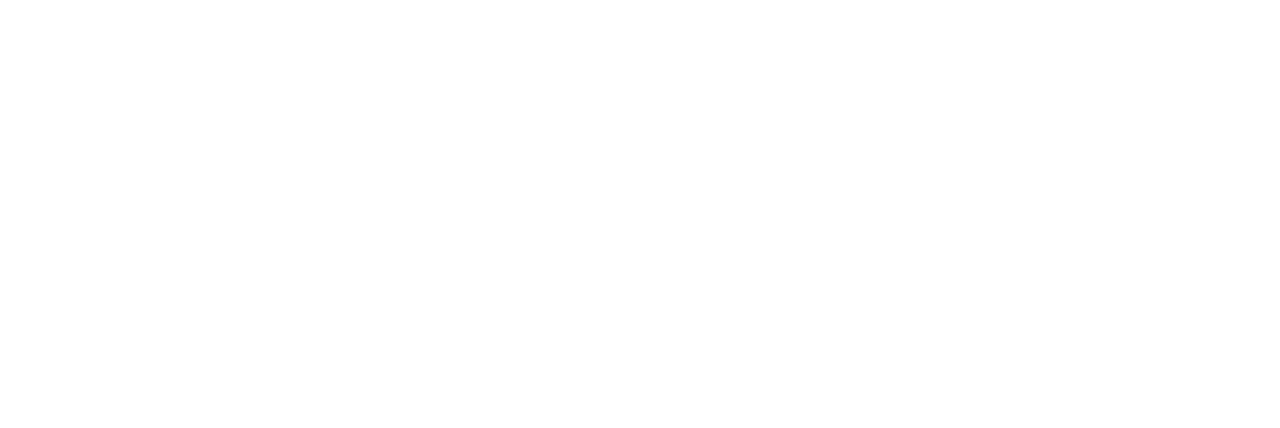
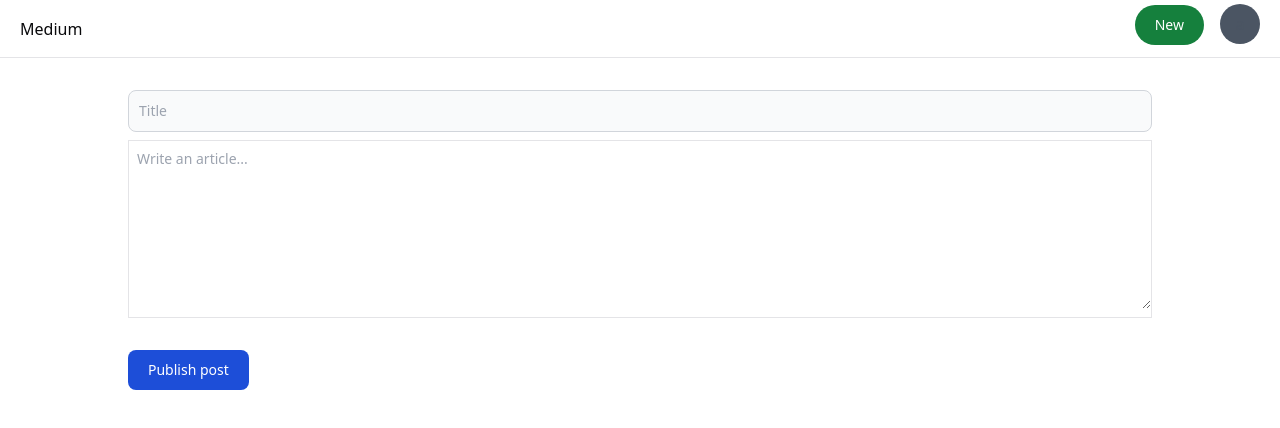
Before and after one commit to Aarav-Rawat/Medium, a React (Vite) app in the folder frontend/: page /publish in a window 1280 px wide. Before the commit this address had no page. Shown: the top 428 px of the page. Built offline with nearby package versions, Linux system fonts and the light colour scheme.

Commit message:
fullblogs and publish route ui

```diff
--- a/frontend/src/App.tsx
+++ b/frontend/src/App.tsx
@@ -4,16 +4,19 @@
 import { Signin } from './pages/Signin'
 import { Signup } from './pages/Signup'
 import { Blogs } from './pages/Blogs'
+import { Publish } from './components/publish'
+// import { Navbar } from './components/Navbar'
 
 
 function App(){
   return(
     <>
-
+    {/* <Navbar /> */}
        <BrowserRouter>
             <Routes>
                <Route path="/signup" element={<Signup/>}/>
                <Route path="/signin" element={<Signin/>}/>
+               <Route path="/publish" element={<Publish/>}/>
                <Route path="/blogs" element={<Blogs/>}/>
                <Route path="/blog/:id" element={<Blog/>}/>
             </Routes>
--- /dev/null
+++ b/frontend/src/components/FullBlog.tsx
@@ -0,0 +1,44 @@
+import { BlogType } from "@/hooks"
+import { Avatar } from "./BlogCard"
+import { Navbar } from "./Navbar"
+
+
+export const FullBlog = ({ blog }: {blog: BlogType}) => {
+    return <div>
+        <Navbar />
+        <div className="flex justify-center">
+            <div className="grid grid-cols-12 px-10 w-full pt-200 max-w-screen-xl pt-12">
+                <div className="col-span-8">
+                    <div className="text-5xl font-extrabold">
+                        {blog?.title }
+                    </div>
+                    <div className="text-slate-500 pt-2">
+                        Post on 2nd December 2023
+                    </div>
+                    <div className="pt-4">
+                        {blog?.content}
+                    </div>
+                </div>
+                <div className="col-span-4">
+                    <div className="text-slate-600 text-lg">
+                        Author
+                    </div>
+                    <div className="flex w-full">
+                        <div className="pr-4 flex flex-col justify-center">
+                            <Avatar size="big" name={"Anonymous"} />
+                        </div>
+                        <div>
+                            <div className="text-xl font-bold">
+                                {"Anonymous"}
+                            </div>
+                            <div className="pt-2 text-slate-500">
+                                Random catch phrase about the author's ability to grab the user's attention
+                            </div>
+                        </div>
+                    </div>
+                </div>
+
+            </div>
+        </div>
+    </div>
+}
--- /dev/null
+++ b/frontend/src/components/publish.tsx
@@ -0,0 +1,55 @@
+
+import axios from "axios";
+import { useNavigate } from "react-router-dom";
+import { ChangeEvent, useState } from "react";
+import { Navbar } from "./Navbar";
+import { BACKEND_URL } from "@/config";
+
+export const Publish = () => {
+    const [title, setTitle] = useState("");
+    const [description, setDescription] = useState("");
+    const navigate = useNavigate();
+
+    return <div>
+        <Navbar/>
+        <div className="flex justify-center w-full pt-8">
+            <div className="max-w-screen-lg w-full">
+                <input onChange={(e) => {
+                    setTitle(e.target.value)
+                }} type="text" className=" bg-gray-50 border border-gray-300 text-gray-900 text-sm rounded-lg focus:ring-blue-500 focus:border-blue-500 block w-full p-2.5" placeholder="Title" />
+
+                <TextEditor onChange={(e) => {
+                    setDescription(e.target.value)
+                }} />
+                <button onClick={async () => {
+                    const response = await axios.post(`${BACKEND_URL}/api/v1/blog`, {
+                        title,
+                        content: description
+                    }, {
+                        headers: {
+                            Authorization: localStorage.getItem("token")
+                        }
+                    });
+                    navigate(`/blog/${response.data.id}`)
+                }} type="submit" className="mt-4 inline-flex items-center px-5 py-2.5 text-sm font-medium text-center text-white bg-blue-700 rounded-lg focus:ring-4 focus:ring-blue-200 dark:focus:ring-blue-900 hover:bg-blue-800">
+                    Publish post
+                </button>
+            </div>
+        </div>
+    </div>
+}
+
+
+function TextEditor({ onChange }: {onChange: (e: ChangeEvent<HTMLTextAreaElement>) => void}) {
+    return <div className="mt-2">
+        <div className="w-full mb-4 ">
+            <div className="flex items-center justify-between border">
+            <div className="my-2 bg-white rounded-b-lg w-full">
+                <label className="sr-only">Publish post</label>
+                <textarea onChange={onChange} id="editor" rows={8} className="focus:outline-none block w-full px-0 text-sm text-gray-800 bg-white border-0 pl-2" placeholder="Write an article..." required />
+            </div>
+        </div>
+       </div>
+    </div>
+
+}
--- a/frontend/src/hooks/index.ts
+++ b/frontend/src/hooks/index.ts
@@ -2,7 +2,7 @@
 import axios from "axios"
 import { useEffect, useState } from "react"
 
-interface BlogsType {
+export interface BlogsType {
     id: string,
     title: string,
     content: string,
@@ -34,7 +34,7 @@
     }
 }
 
-interface BlogType {
+export interface BlogType {
     id: string,
     title: string,
     content: string,
@@ -44,7 +44,7 @@
 }
 
 export const useBlog = ({id}: {id: string}) => {
-    const [blogs, setBlog] = useState<BlogType>();
+    const [blog, setBlog] = useState<BlogType>();
     const [loading, setLoading] = useState(true);
 
     useEffect(() => {
@@ -62,6 +62,6 @@
 
     return {
         loading,
-        blogs
+        blog
     }
 }
--- a/frontend/src/pages/Blog.tsx
+++ b/frontend/src/pages/Blog.tsx
@@ -1,6 +1,23 @@
+import { FullBlog } from "@/components/FullBlog";
+import { useBlog } from "@/hooks"
+import { useParams } from "react-router-dom";
 
 export const Blog = () => {
+  const { id } = useParams();
+  const { loading, blog } = useBlog({ id: id || "" });
+  if (loading) {
+    return <div>
+      fetching data...
+    </div>
+  }
   return (
-    <div>blog</div>
+    <>
+    {
+      blog ?
+      <FullBlog blog={blog} />
+      :
+      <p>loading</p>
+    }
+    </>
   )
 }
--- a/frontend/src/pages/Blogs.tsx
+++ b/frontend/src/pages/Blogs.tsx
@@ -15,8 +15,9 @@
 
     <div className="flex flex-col gap-2">
       {
-        blogs.map(blog => (
+        blogs.map((blog,index) => (
           < BlogCard
+           key={index}
             id={blog.id}
             authorName={blog.author.name}
             title={blog.title}
```
